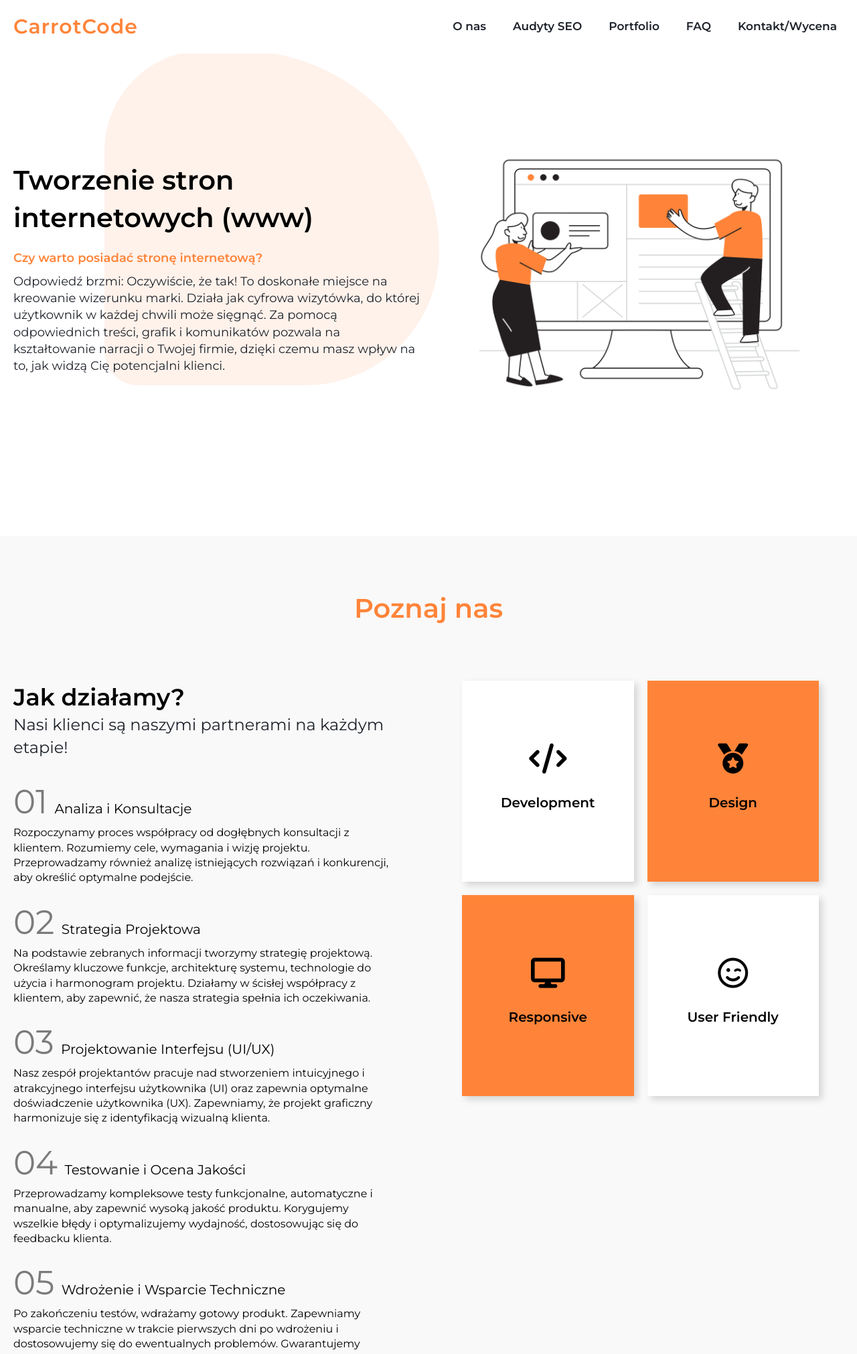
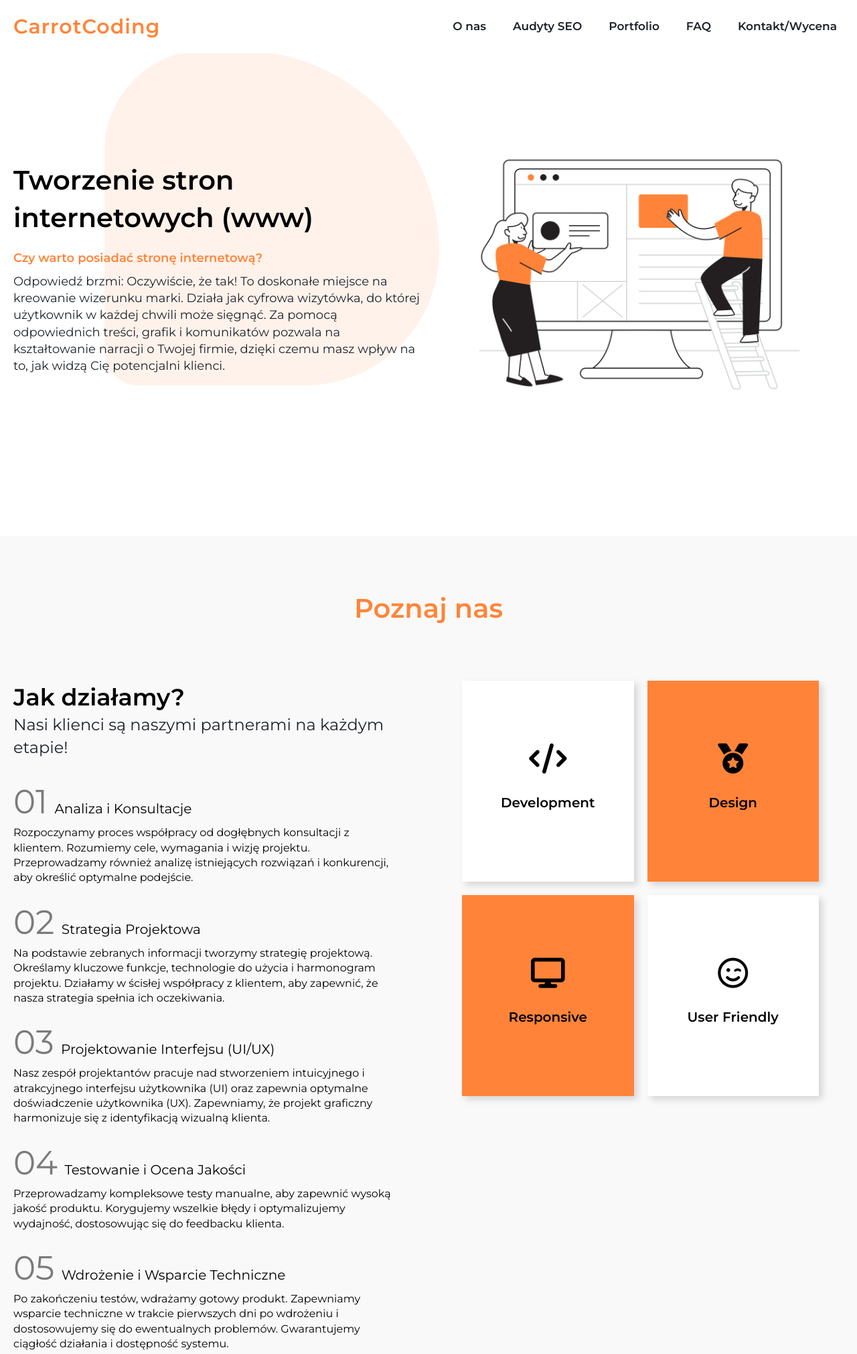
Before and after one commit to Dimii3/CarrotCode-website, a plain HTML site: page index.html in a window 1280 px wide. Shown: the top 2021 px of the page at 67% size. Drawn offline with Linux system fonts and the light colour scheme.

Commit message:
some content changes

```diff
--- a/index.html
+++ b/index.html
@@ -5,7 +5,7 @@
 		<meta name="viewport" content="width=device-width, initial-scale=1.0" />
 		<meta name="description" content="Tworzenie nowoczesnych stron internetowych. Innowacyjne rozwiązania, kreatywność i perfekcja w każdym projekcie. CarrotCode">
 		<meta name="keywords" content="HTML, CSS, JavaScript, tworzenie stron internetowych, jak zrobić stronę, strona internetowa, jak stworzyć stronę internetową, strona internetowa, strona wizytówkowa">
-		<title>CarrotCode | Web development</title>
+		<title>CarrotCoding | Web development</title>
 		<link rel="preconnect" href="https://fonts.googleapis.com" />
 		<link rel="preconnect" href="https://fonts.gstatic.com" crossorigin />
 		<link
@@ -20,7 +20,7 @@
 		</button>
 		<nav class="nav">
 			<div class="wrapper">
-				<a href="#" class="nav__logo" aria-label="Logo firmy"> CarrotCode </a>
+				<a href="#" class="nav__logo" aria-label="Logo firmy"> CarrotCoding </a>
 				<ul class="nav-links">
 					<li class="nav-links__item"><a href="#about" aria-label="Sekcja o nas">O nas</a></li>
 					<li class="nav-links__item">
@@ -39,7 +39,7 @@
 			</div>
 		</nav>
 		<header class="header">
-			<a href="#" class="logo-mobile" aria-label="Logo firmy CarrotCode"> CarrotCode </a>
+			<a href="#" class="logo-mobile" aria-label="Logo firmy CarrotCoding"> CarrotCoding </a>
 			<div class="wrapper">
 				<div class="header-content">
 					<h1 class="header-content__heading">Tworzenie stron internetowych (www)</h1>
@@ -86,7 +86,7 @@
 									<p class="strategy-item__title"><span>02</span> Strategia Projektowa</p>
 									<p class="strategy-item__text">
 										Na podstawie zebranych informacji tworzymy strategię projektową.
-										Określamy kluczowe funkcje, architekturę systemu, technologie do
+										Określamy kluczowe funkcje, technologie do
 										użycia i harmonogram projektu. Działamy w ścisłej współpracy z
 										klientem, aby zapewnić, że nasza strategia spełnia ich oczekiwania.
 									</p>
@@ -107,7 +107,7 @@
 										<span>04</span> Testowanie i Ocena Jakości
 									</p>
 									<p class="strategy-item__text">
-										Przeprowadzamy kompleksowe testy funkcjonalne, automatyczne i
+										Przeprowadzamy kompleksowe testy
 										manualne, aby zapewnić wysoką jakość produktu. Korygujemy wszelkie
 										błędy i optymalizujemy wydajność, dostosowując się do feedbacku
 										klienta.
@@ -418,7 +418,7 @@
 									<span>Projekt graficzny</span>
 									Przygotuj kilka stron, które Ci się podobają w celu sprecyzowania swoich
 									oczekiwań i efektów końcowych. (Również pomożemy w doborze odpowiedniego
-									layoutu strony.)
+									layoutu strony)
 								</li>
 								<li class="contact-info-list__item">
 									<span>Najważniejsze!</span>
@@ -454,7 +454,7 @@
 			</section>
 		</main>
 		<footer class="footer">
-			<p class="footer__text">&copy; <span class="footer-year"></span> CarrotCode</p>
+			<p class="footer__text">&copy; <span class="footer-year"></span> CarrotCoding</p>
 		</footer>
 		<script src="/js/main.js"></script>
 	</body>
```
